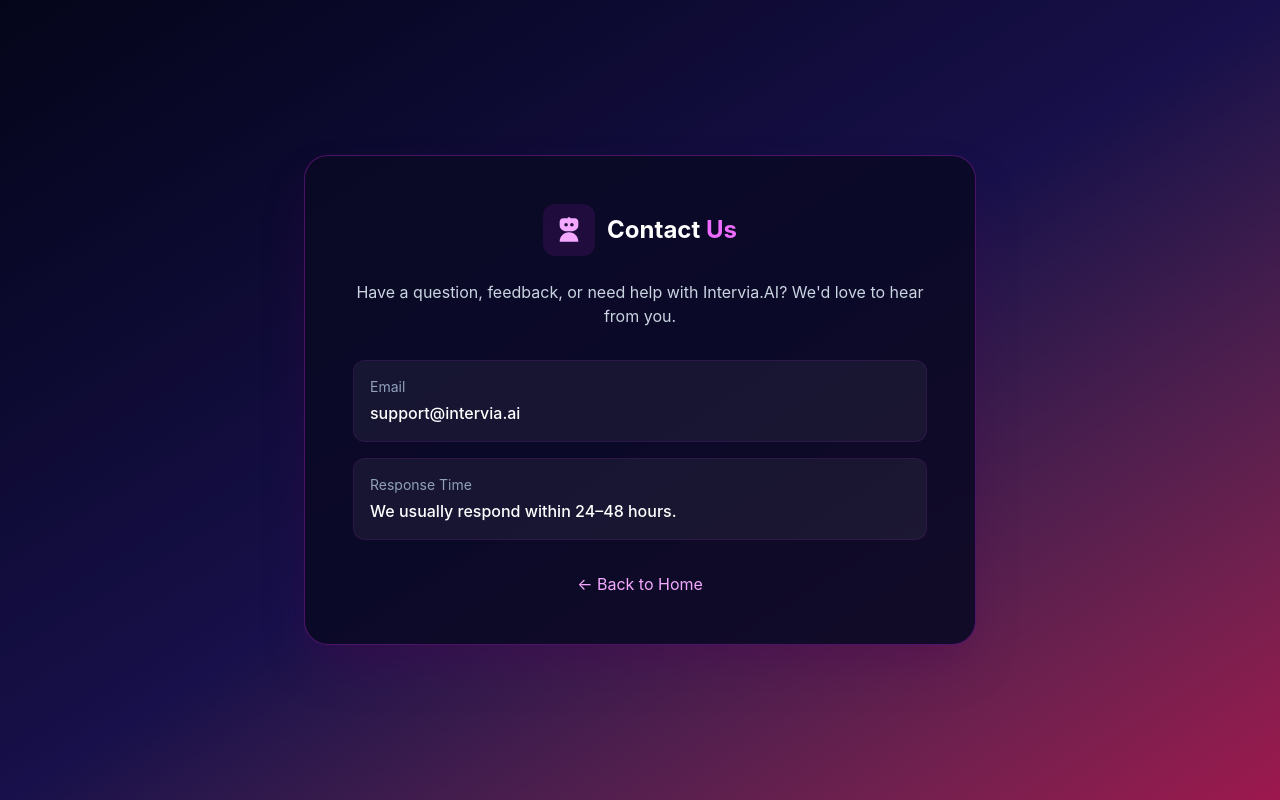
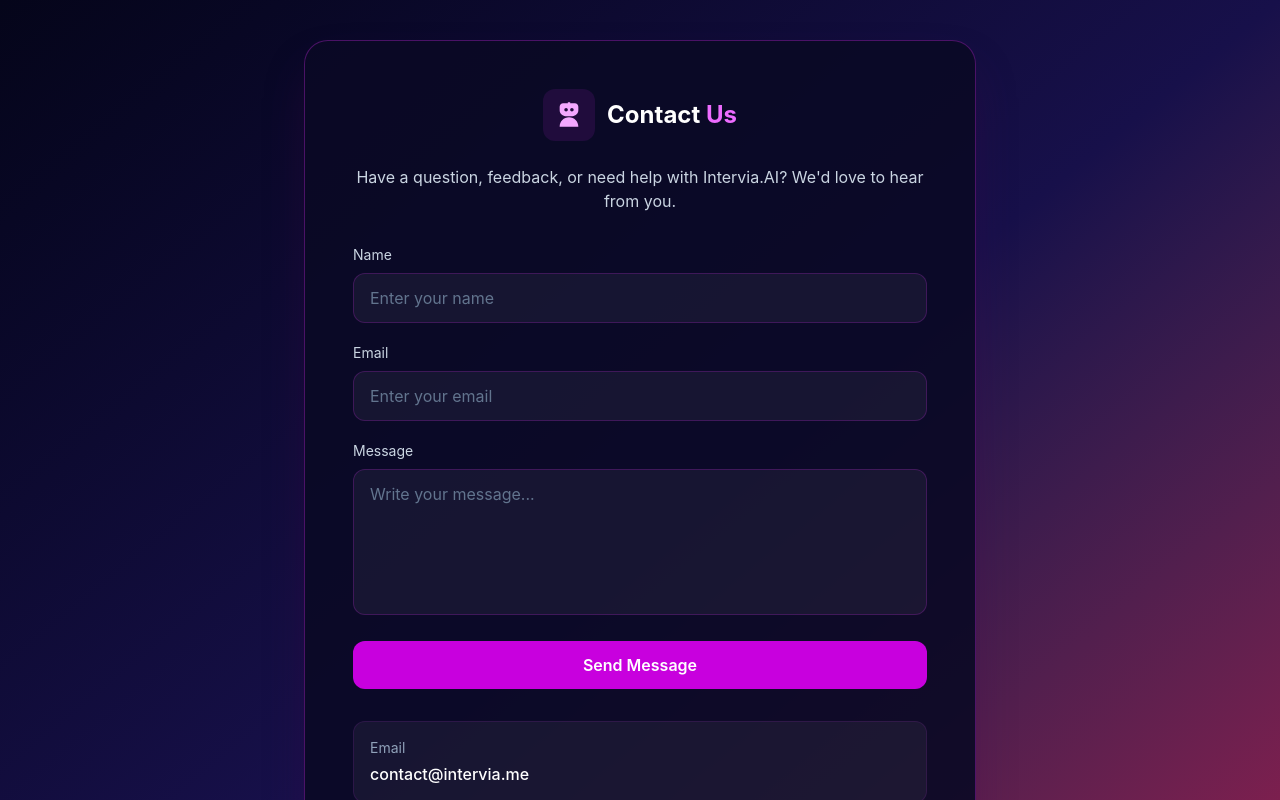
Before and after one commit to ansh-codehub/Intervia, a React (Vite) app in the folder client/: page /contact in a window 1280 px wide. Shown: the top 800 px of the page. Built offline with nearby package versions, Linux system fonts and the light colour scheme; no server answers.

Commit message:
Add contact form email service

```diff
--- a/client/src/pages/Contact.jsx
+++ b/client/src/pages/Contact.jsx
@@ -1,13 +1,69 @@
-import React from "react";
+import React, { useState } from "react";
 import { RiRobot3Fill } from "react-icons/ri";
 import { Link } from "react-router-dom";
 
 function Contact() {
+  const [formData, setFormData] = useState({
+    name: "",
+    email: "",
+    message: "",
+  });
+
+  const [loading, setLoading] = useState(false);
+  const [status, setStatus] = useState("");
+
+  const handleChange = (e) => {
+    setFormData({
+      ...formData,
+      [e.target.name]: e.target.value,
+    });
+  };
+
+  const handleSubmit = async (e) => {
+    e.preventDefault();
+
+    setLoading(true);
+    setStatus("");
+
+    try {
+      const response = await fetch(
+        "http://localhost:8000/api/contact",
+        {
+          method: "POST",
+          headers: {
+            "Content-Type": "application/json",
+          },
+          body: JSON.stringify(formData),
+        }
+      );
+
+      const data = await response.json();
+
+      if (!response.ok) {
+        throw new Error(data.message || "Failed to send message");
+      }
+
+      setStatus("success");
+
+      setFormData({
+        name: "",
+        email: "",
+        message: "",
+      });
+    } catch (error) {
+      console.error(error);
+      setStatus("error");
+    } finally {
+      setLoading(false);
+    }
+  };
+
   return (
-    <div className="min-h-screen bg-gradient-to-br from-[#05051A] via-[#17104A] to-[#9D174D] flex items-center justify-center px-4">
+    <div className="min-h-screen bg-gradient-to-br from-[#05051A] via-[#17104A] to-[#9D174D] flex items-center justify-center px-4 py-10">
 
       <div className="w-full max-w-2xl bg-[#0b0925]/90 border border-fuchsia-500/30 rounded-3xl p-8 md:p-12 shadow-2xl shadow-fuchsia-950/40">
 
+        {/* Header */}
         <div className="flex justify-center items-center gap-3 mb-6">
           <div className="p-3 rounded-xl bg-fuchsia-500/10 text-fuchsia-300">
             <RiRobot3Fill size={28} />
@@ -23,17 +79,98 @@
           We'd love to hear from you.
         </p>
 
-        <div className="space-y-4">
+        {/* Contact Form */}
+        <form onSubmit={handleSubmit} className="space-y-5">
+
+          {/* Name */}
+          <div>
+            <label className="block text-sm text-slate-300 mb-2">
+              Name
+            </label>
+
+            <input
+              type="text"
+              name="name"
+              value={formData.name}
+              onChange={handleChange}
+              placeholder="Enter your name"
+              required
+              className="w-full px-4 py-3 rounded-xl bg-white/5 border border-fuchsia-500/20 text-white placeholder-slate-500 outline-none focus:border-fuchsia-400 transition"
+            />
+          </div>
+
+          {/* Email */}
+          <div>
+            <label className="block text-sm text-slate-300 mb-2">
+              Email
+            </label>
+
+            <input
+              type="email"
+              name="email"
+              value={formData.email}
+              onChange={handleChange}
+              placeholder="Enter your email"
+              required
+              className="w-full px-4 py-3 rounded-xl bg-white/5 border border-fuchsia-500/20 text-white placeholder-slate-500 outline-none focus:border-fuchsia-400 transition"
+            />
+          </div>
+
+          {/* Message */}
+          <div>
+            <label className="block text-sm text-slate-300 mb-2">
+              Message
+            </label>
+
+            <textarea
+              name="message"
+              value={formData.message}
+              onChange={handleChange}
+              placeholder="Write your message..."
+              rows="5"
+              required
+              className="w-full px-4 py-3 rounded-xl bg-white/5 border border-fuchsia-500/20 text-white placeholder-slate-500 outline-none focus:border-fuchsia-400 transition resize-none"
+            />
+          </div>
+
+          {/* Status */}
+          {status === "success" && (
+            <div className="bg-green-500/10 border border-green-500/30 text-green-400 rounded-xl p-3 text-center">
+              Message sent successfully! We'll get back to you soon.
+            </div>
+          )}
+
+          {status === "error" && (
+            <div className="bg-red-500/10 border border-red-500/30 text-red-400 rounded-xl p-3 text-center">
+              Failed to send message. Please try again.
+            </div>
+          )}
+
+          {/* Submit */}
+          <button
+            type="submit"
+            disabled={loading}
+            className="w-full py-3 rounded-xl bg-fuchsia-600 hover:bg-fuchsia-500 disabled:opacity-50 disabled:cursor-not-allowed text-white font-semibold transition"
+          >
+            {loading ? "Sending..." : "Send Message"}
+          </button>
+
+        </form>
+
+        {/* Email */}
+        <div className="space-y-4 mt-8">
 
           <div className="bg-white/5 border border-fuchsia-500/10 rounded-xl p-4">
             <p className="text-slate-400 text-sm">Email</p>
+
             <p className="text-white font-medium mt-1">
-              support@intervia.ai
+              contact@intervia.me
             </p>
           </div>
 
           <div className="bg-white/5 border border-fuchsia-500/10 rounded-xl p-4">
             <p className="text-slate-400 text-sm">Response Time</p>
+
             <p className="text-white font-medium mt-1">
               We usually respond within 24–48 hours.
             </p>
@@ -41,6 +178,7 @@
 
         </div>
 
+        {/* Back */}
         <div className="text-center mt-8">
           <Link
             to="/"
```
Also changed, not shown: 2 other files (tests, documents, lock files or other folders).
